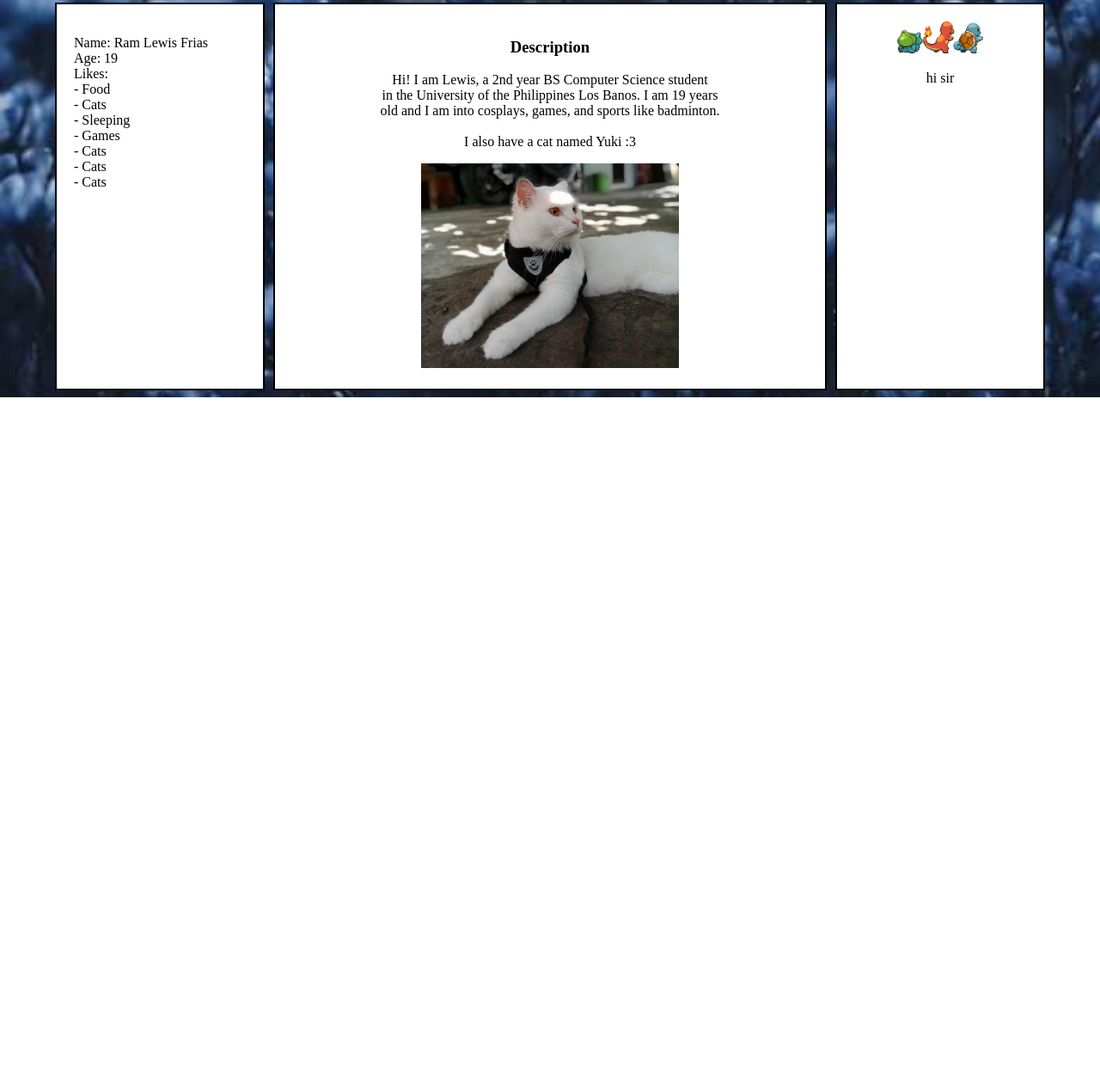
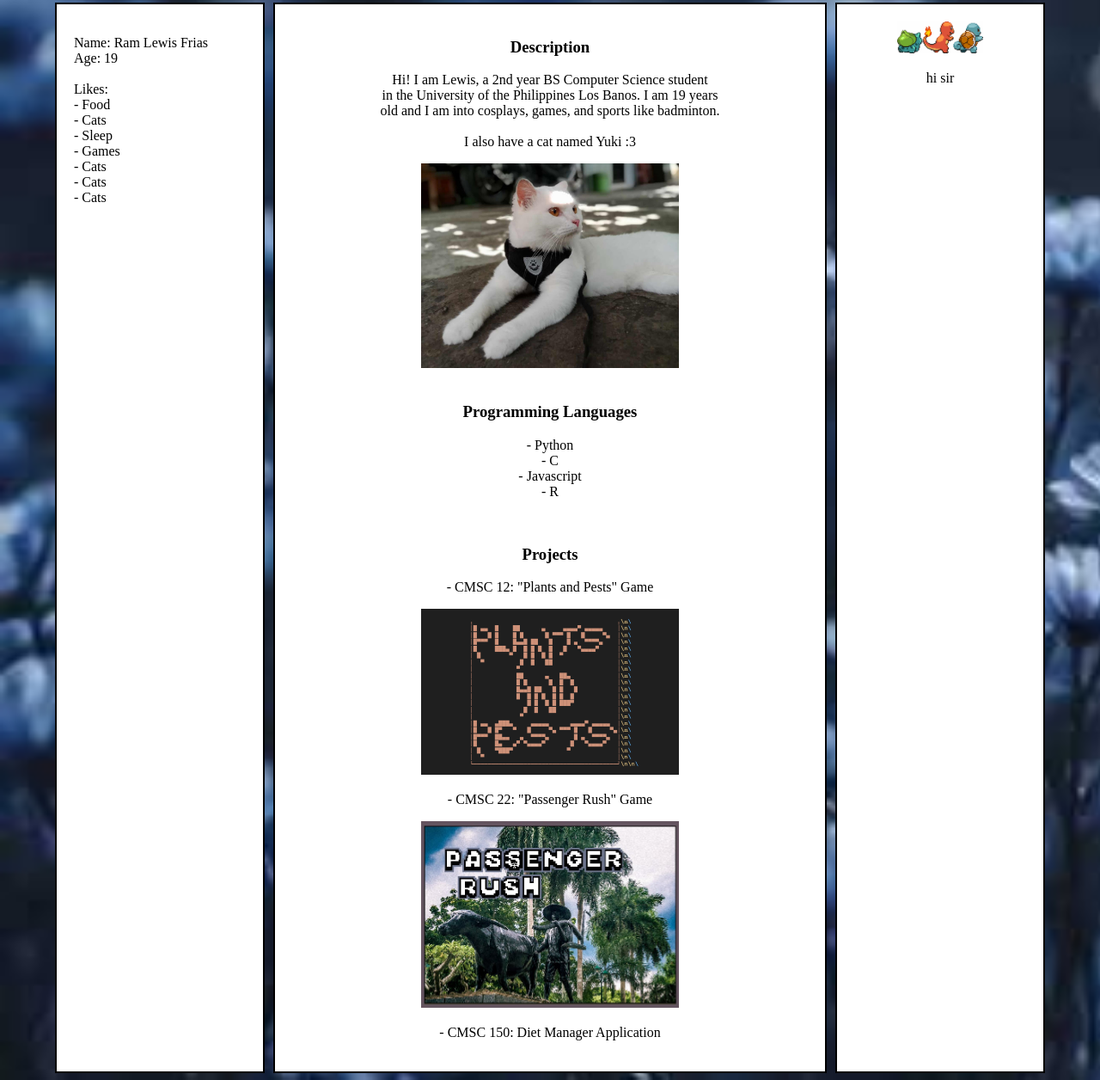
Before and after one commit to CMSC-100-2S24-25-C3L/exer-02-html-and-css-lewisfrias, a plain HTML site: page index.html in a window 1280 px wide. Shown: the part 428-1684 px from the top of the page at 86% size. Before the commit the page ends 890 px from the top, so only its background shows below. Drawn offline with Linux system fonts and the light colour scheme.

Commit message:
feat: added programming languages and projects

```diff
--- a/index.html
+++ b/index.html
@@ -17,14 +17,16 @@
                 <p style="text-align: justify;">
                     Name: Ram Lewis Frias <br>
                     Age: 19 <br>
+                    <br>
                     Likes: <br>
                     - Food <br>
                     - Cats <br>
-                    - Sleeping <br>
+                    - Sleep <br>
                     - Games <br>
                     - Cats <br>
                     - Cats <br>
                     - Cats <br>
+                    <br>
                 </p>
             </div>
             <div class="div" style="width: 600px">
@@ -38,6 +40,31 @@
                 <br>
                 </p>
                 <img src="yuki.jpg" style="height: auto; width: 300px;">
+                <br>
+                <br>
+
+                <h3 tyle="text-align: center;">Programming Languages</h3>
+                <p style="text-align: center;">
+                - Python <br>
+                - C <br>
+                - Javascript <br>
+                - R <br>
+                </p>
+                <br>
+
+                <h3 tyle="text-align: center;">Projects</h3>
+                <p style="text-align: center;">
+                - CMSC 12: "Plants and Pests" Game <br>
+                </p>
+                <img src="p&p.png" style="height: auto; width: 300px;">
+                <p style="text-align: center;">
+                - CMSC 22: "Passenger Rush" Game <br>
+                </p>
+                <img src="PR.jpeg" style="height: auto; width: 300px;">
+                <p style="text-align: center;">
+                - CMSC 150: Diet Manager Application <br>
+                </p>
+
             </div>
             <div class="div" style="width: 200px;">
                 <img src="pokemon.gif" style="height: auto; width: 100px;">
--- a/style.css
+++ b/style.css
@@ -16,7 +16,6 @@ body {
 
 .flex {
     display: flex;
-    flex-wrap: nowrap;
     gap: 10px;
     justify-content: center;
 }
```
Also changed, not shown: PR.jpeg (added), p&p.png (added).
